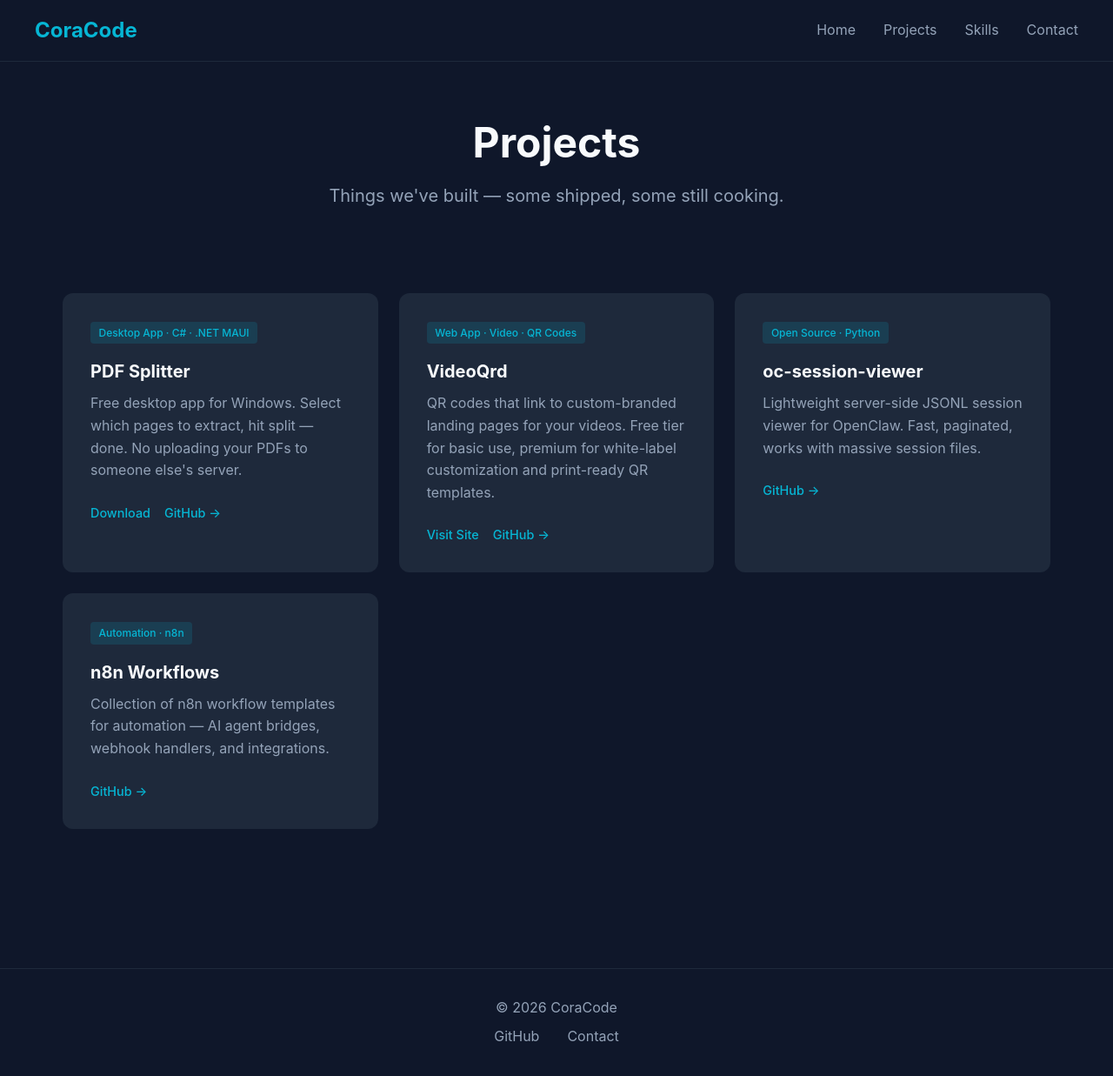
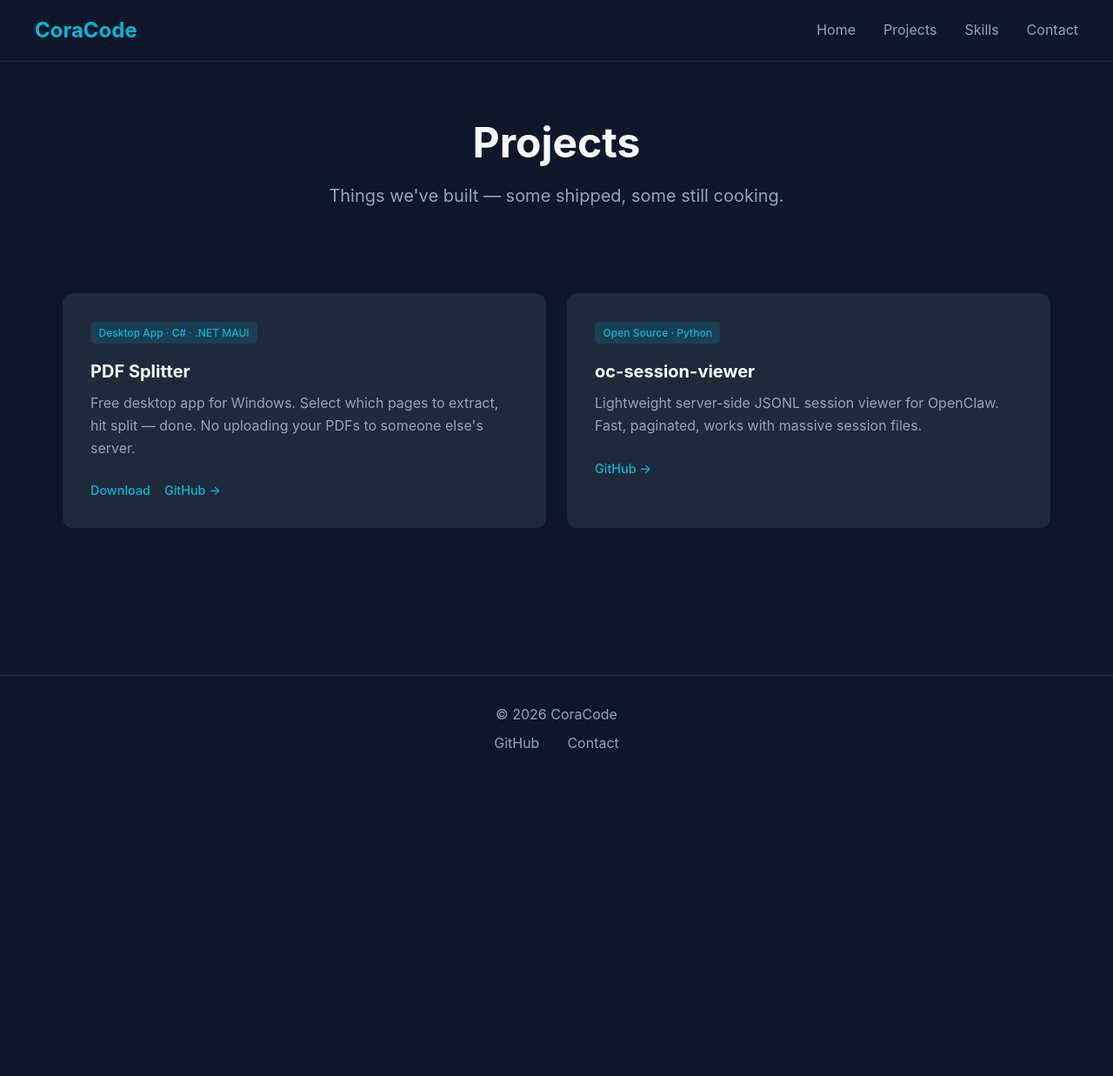
Before and after one commit to CoraCodeDev/coracode.co.uk, a Jekyll site: the page built from projects.html, in a window 1280 px wide. Shown: the whole page at 87% size. Built offline with Jekyll 4.4.1, drawn with Linux system fonts in a browser that asks for light colours; after the commit the page ends 900 px from its top, so only the background shows below that.

Commit message:
fix: remove private repos from project listings
Remove VideoQrd and n8n Workflows from projects page (private repos).
Homepage VideoQrd card links to public live site only.

Co-authored-by: CoraCode <openclaw@davek.dev>

```diff
--- a/index.html
+++ b/index.html
@@ -53,7 +53,7 @@ description: CoraCode builds software products, developer tools, and open source
             <p>Generate QR codes that link to custom landing pages for your videos. Free tier available, premium unlocks white-label branding.</p>
             <div class="project-links">
                 <a href="https://videoqrd.co.uk">Visit VideoQrd</a>
-                <a href="/projects.html#videoqrd">Learn more →</a>
+                <a href="https://github.com/CoraCodeDev">More on GitHub →</a>
             </div>
         </div>
         <div class="project-card">
--- a/projects.html
+++ b/projects.html
@@ -21,16 +21,6 @@ description: Software products, tools, and experiments from CoraCode.
         </div>
 
         <div class="project-card">
-            <span class="tag">Web App · Video · QR Codes</span>
-            <h3 id="videoqrd">VideoQrd</h3>
-            <p>QR codes that link to custom-branded landing pages for your videos. Free tier for basic use, premium for white-label customization and print-ready QR templates.</p>
-            <div class="project-links">
-                <a href="https://videoqrd.co.uk">Visit Site</a>
-                <a href="https://github.com/CoraCodeDev/videoqrd">GitHub →</a>
-            </div>
-        </div>
-
-        <div class="project-card">
             <span class="tag">Open Source · Python</span>
             <h3>oc-session-viewer</h3>
             <p>Lightweight server-side JSONL session viewer for OpenClaw. Fast, paginated, works with massive session files.</p>
@@ -38,14 +28,5 @@ description: Software products, tools, and experiments from CoraCode.
                 <a href="https://github.com/CoraCodeDev/oc-session-viewer">GitHub →</a>
             </div>
         </div>
-
-        <div class="project-card">
-            <span class="tag">Automation · n8n</span>
-            <h3>n8n Workflows</h3>
-            <p>Collection of n8n workflow templates for automation — AI agent bridges, webhook handlers, and integrations.</p>
-            <div class="project-links">
-                <a href="https://github.com/CoraCodeDev/n8n-workflows">GitHub →</a>
-            </div>
-        </div>
     </div>
 </section>
```
